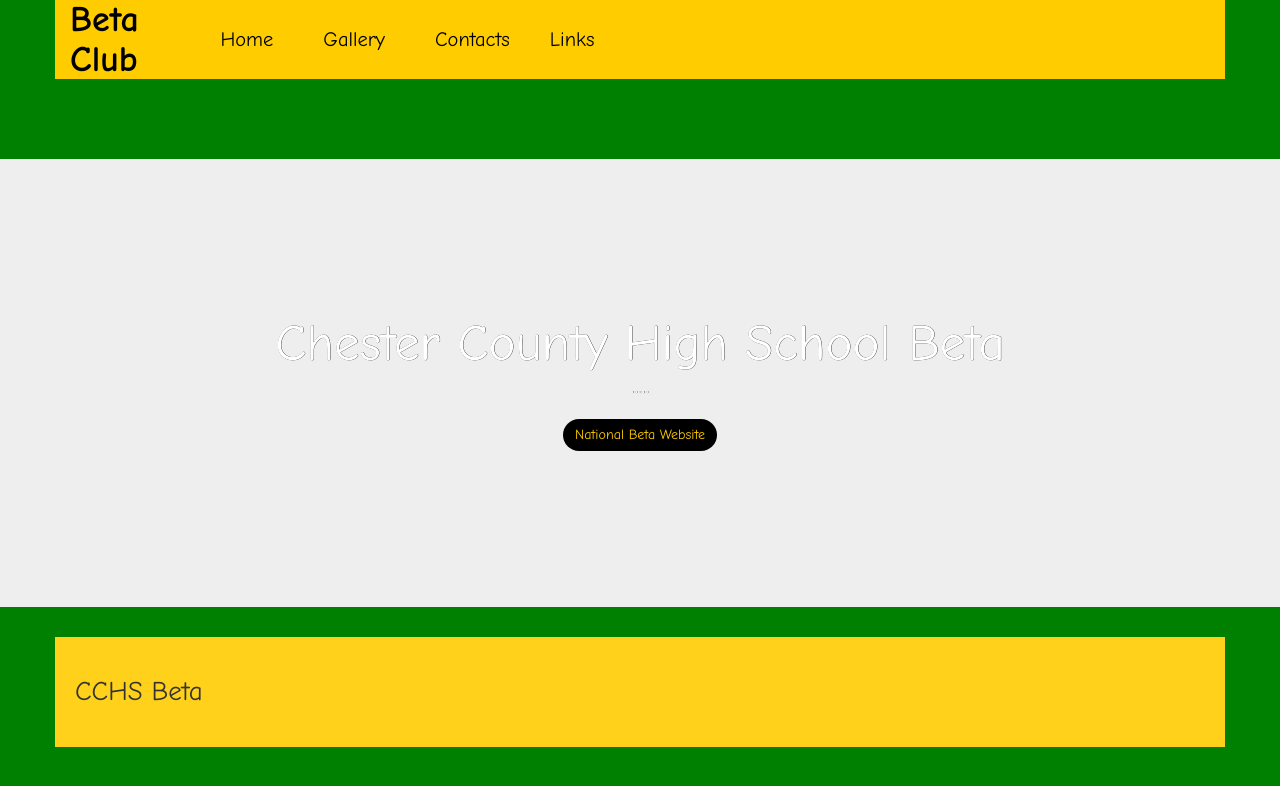
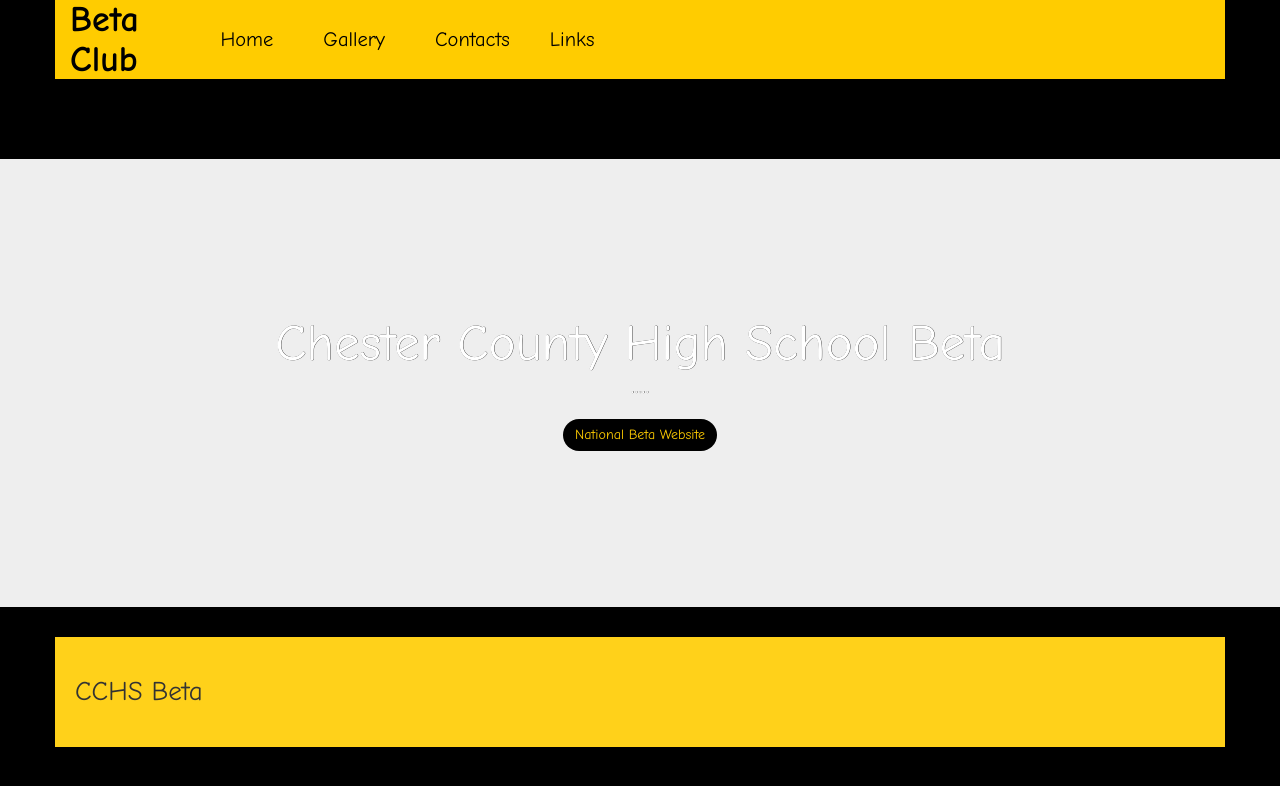
Before and after one commit to jessmad2/Beta, a plain HTML site: page index.html in a window 1280 px wide. Drawn offline with nearby package versions, Linux system fonts and the light colour scheme.

Commit message:
Update responsive.css

```diff
--- a/responsive.css
+++ b/responsive.css
@@ -1,11 +1,11 @@
 @media screen and (min-width: 480px) {
   body {
-    background: navy;
+    background: black;
   }
 }
 
 @media screen and (min-width: 660px) {
   body {
-    background: green;
+    background: black;
   }
 }
```
